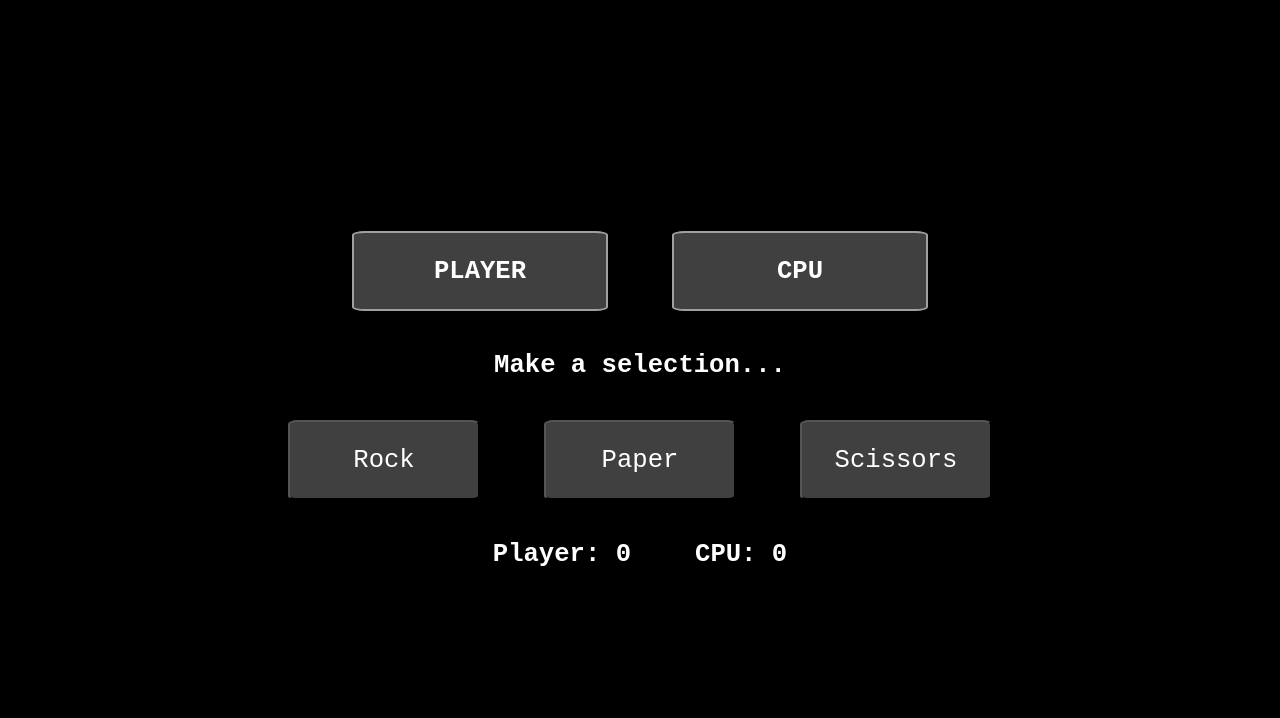
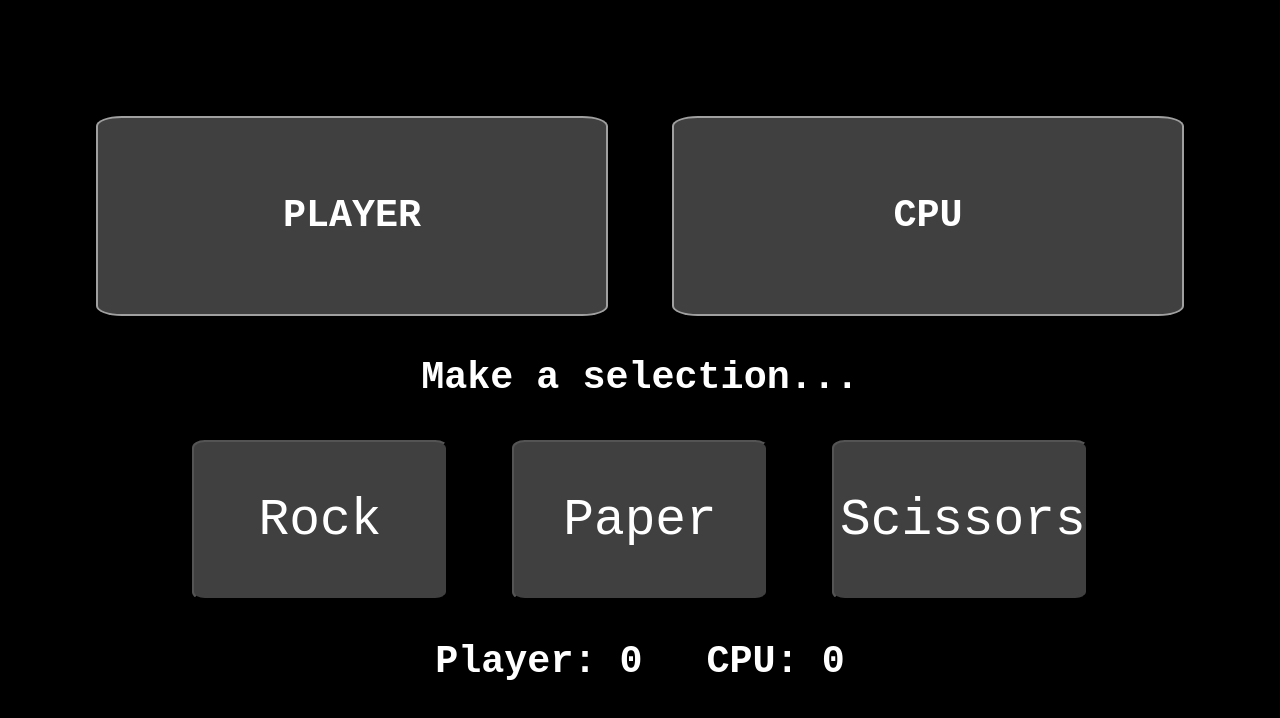
Before and after one commit to chemicalRatt/RockPaperScissors, a plain HTML site: page index.html in a window 1280 px wide. Drawn offline with Linux system fonts and the light colour scheme.

Commit message:
refactored sizing

```diff
--- a/RockPaperScissors.js
+++ b/RockPaperScissors.js
@@ -39,7 +39,7 @@ function updateDisplay(roundResult, pSelection, oSelection){
     switch (roundResult){
         case "end":
             BTN_CONTAINER.innerHTML = "";
-            BTN_RESTART.innerText = "Start New Game";
+            BTN_RESTART.innerText = "New Game";
             BTN_CONTAINER.appendChild(BTN_RESTART);
             BTN_RESTART.addEventListener("click", refreshPage, false);
 
@@ -61,14 +61,14 @@ function updateDisplay(roundResult, pSelection, oSelection){
         case 1:
             PLAYER_CHOICE.innerText = `Player chose\n${pSelection}!`;
             CPU_CHOICE.innerText = `CPU chose\n${oSelection}!`;
-            DIALOG.innerText = `${pSelection} beats ${oSelection}! You won the round!`;
+            DIALOG.innerText = `${pSelection} beats ${oSelection}!\nYou won the round!`;
             PLAYER_SCORE.innerText = `Player: ${playerScore}`;
             CPU_SCORE.innerText = `CPU: ${opponentScore}`;
             break;
         case 2:
             PLAYER_CHOICE.innerText = `Player chose\n${pSelection}!`;
             CPU_CHOICE.innerText = `CPU chose\n${oSelection}!`;
-            DIALOG.innerText = `${oSelection} beats ${pSelection}! You lost the round!`;
+            DIALOG.innerText = `${oSelection} beats ${pSelection}!\nYou lost the round!`;
             PLAYER_SCORE.innerText = `Player: ${playerScore}`;
             CPU_SCORE.innerText = `CPU: ${opponentScore}`;
             break;
--- a/style.css
+++ b/style.css
@@ -25,14 +25,14 @@ body {
     color: white;
     font-family: "Courier New", monospace;
     font-weight: bold;
-    font-size: 2lvw;
+    font-size: 3lvw;
     text-align: center;
 }
 
 #cpu-choice,
 #player-choice{
-    width: 20lvw;
-    height: 10lvh;
+    width: 40lvw;
+    height: 25lvh;
     background-color: rgba(128, 128, 128, 0.5);
     display: flex;
     align-items: center;
@@ -42,9 +42,9 @@ body {
 }
 
 button {
-    width: 15lvw;
-    height: 10lvh;
-    font-size: 2lvw;
+    width: 20lvw;
+    height: 20lvh;
+    font-size: 4lvw;
     border-radius: 5%;
     font-family: "Courier New", monospace;
     color: white;
```
